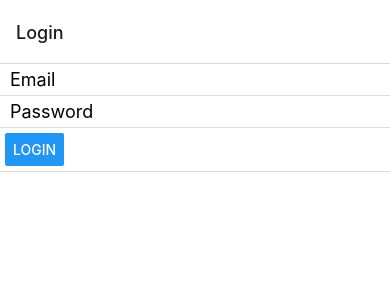
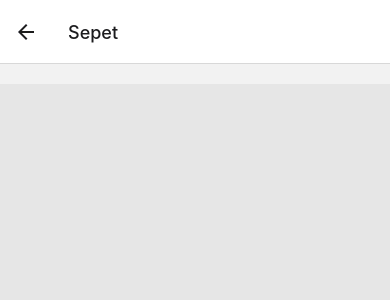
Before and after one commit to burakekincioglu/MyMarketApp, a React Native app: screen /Sepet in a window 390 px wide. Before the commit this address had no page. Shown: the top 300 px of the page. Built offline with nearby package versions, Linux system fonts and the light colour scheme.

Commit message:
ürünler listelenip sepete ekleme ve sepet sayfasında sıralama işlemi gerçekleşti

```diff
--- a/App.js
+++ b/App.js
@@ -10,6 +10,7 @@ import rootReducer from './src/reducers';
 import LoginForm from './src/components/LoginFrom';
 //import StoreList from './src/components/StoreList';
 import StoreList from './src/components/StoreList';
+import Sepet from './src/components/Sepet'
 import { NavigationContainer } from '@react-navigation/native';
 import { createNativeStackNavigator } from '@react-navigation/native-stack';
 
@@ -25,6 +26,7 @@ class App extends Component {
                 <Stack.Navigator>
                     <Stack.Screen name="Login" component={LoginForm}  />
                      <Stack.Screen name="Store" component={StoreList} />
+                     <Stack.Screen name="Sepet" component={Sepet} />
                 </Stack.Navigator>
             </NavigationContainer>
       </Provider>
--- a/src/actions/SepetActions.js
+++ b/src/actions/SepetActions.js
@@ -1,12 +1,10 @@
 import { SEPET_EKLENDI } from "./types";
 
-export const sepeteEklendi = (sepetData) => {
-    return (dispatch) => {
-        dispatch({
-            type: SEPET_EKLENDI,
-            sepetData,
-            sepeUrunCount
 
-        });
+export const sepeteEklendi = (sepetData, sepetUrunCount) => {
+    return {
+        type: SEPET_EKLENDI,
+        sepetData,
+        sepetUrunCount
     };
 };
--- a/src/components/LoginFrom.js
+++ b/src/components/LoginFrom.js
@@ -6,21 +6,19 @@ import { connect } from 'react-redux';
 //import StoreList from './StoreList';
 import { NavigationContainer } from '@react-navigation/native';
 import { createNativeStackNavigator } from '@react-navigation/native-stack';
-import { emailChanged, passwordChanged, loginUser } from '../actions/LoginActions';
+import { emailChanged, passwordChanged } from '../actions/LoginActions';
 
 // kullanicidan gelen login bilgisini redux ile
 
 
- const LoginForm =  (props) => {
+ const LoginForm =  ({ navigation }) => {
         //state = {email: '', password: '', loading: false};
-        const navigation = props.navigation;
+        //const navigation = props.navigation;
         const [email, setMail] = useState("");
         const [password, setPassword] = useState("");
         const [loading, setLoading] = useState(false);
 
         //useEffect(() => {setMail(""), [] });
-
-
 
         const renderButton = () =>
         {
@@ -81,4 +79,9 @@ const mapStateToProps = ( {loginResponse} ) => {
     };
 }
 
+function mapDispatchToProps (dispatch, ownProps) {
+
+}
+
+
 export default connect(mapStateToProps, {emailChanged, passwordChanged})(LoginForm);
--- a/src/components/Sepet.js
+++ b/src/components/Sepet.js
@@ -4,23 +4,23 @@ import { Button } from './Button';
 import { connect } from 'react-redux';
 
 
-const Sepet =  () => {
+const Sepet = ({ sepetData }) => {
 
-    return(
+  return (
     <View style={styles.container}>
 
       <FlatList style={styles.list}
         contentContainerStyle={styles.listContainer}
 
-          data = {this.state.sepetData} // set edilen datayı alıyor
+        data={sepetData} // set edilen datayı alıyor
         horizontal={false}
         numColumns={1}
-          keyExtractor= {(item) => {
+        keyExtractor={(item) => {
           return item.id;
         }}
         ItemSeparatorComponent={() => {
           return (
-              <View style={styles.separator}/>
+            <View style={styles.separator} />
           )
         }}
         renderItem={(post) => {
@@ -35,19 +35,19 @@ const Sepet =  () => {
                 </View>
               </View>
 
-                <Image style={styles.cardImage} source={{uri:item.image}}/>
+              <Image style={styles.cardImage} source={{ uri: item.image }} />
 
               <View style={styles.cardFooter}>
                 <View style={styles.socialBarContainer}>
                   <View style={styles.socialBarSection}>
                     <TouchableOpacity style={styles.socialBarButton} onPress={() => addProductToCart()}>
-                        <Image style={styles.icon} source={{uri: 'https://img.icons8.com/nolan/96/3498db/add-shopping-cart.png'}}/>
+                      <Image style={styles.icon} source={{ uri: 'https://img.icons8.com/nolan/96/3498db/add-shopping-cart.png' }} />
                       <Text style={[styles.socialBarLabel, styles.buyNow]}>Buy Now</Text>
                     </TouchableOpacity>
                   </View>
                   <View style={styles.socialBarSection}>
                     <TouchableOpacity style={styles.socialBarButton}>
-                        <Image style={styles.icon} source={{uri: 'https://img.icons8.com/color/50/000000/hearts.png'}}/>
+                      <Image style={styles.icon} source={{ uri: 'https://img.icons8.com/color/50/000000/hearts.png' }} />
                       <Text style={styles.socialBarLabel}>25</Text>
                     </TouchableOpacity>
                   </View>
@@ -57,9 +57,115 @@ const Sepet =  () => {
           )
         }}
       />
-        <Button title={"SatinAl"} onPress={() => navigation.navigate('SatinAl')}> Satın Al </Button>
     </View>
   )
 
 }
-export default Sepet;
+
+
+const styles = StyleSheet.create({
+  container: {
+    flex: 1,
+    marginTop: 20,
+  },
+  list: {
+    paddingHorizontal: 5,
+    backgroundColor: "#E6E6E6",
+  },
+  listContainer: {
+    alignItems: 'center'
+  },
+  separator: {
+    marginTop: 10,
+  },
+  /******** card **************/
+  card: {
+    shadowColor: '#00000021',
+    shadowOffset: {
+      width: 2
+    },
+    shadowOpacity: 0.5,
+    shadowRadius: 4,
+    marginVertical: 8,
+    backgroundColor: "white",
+    flexBasis: '47%',
+    marginHorizontal: 5,
+  },
+  cardHeader: {
+    paddingVertical: 17,
+    paddingHorizontal: 16,
+    borderTopLeftRadius: 1,
+    borderTopRightRadius: 1,
+    flexDirection: 'row',
+    justifyContent: 'space-between',
+  },
+  cardContent: {
+    paddingVertical: 12.5,
+    paddingHorizontal: 16,
+  },
+  cardFooter: {
+    flexDirection: 'row',
+    justifyContent: 'space-between',
+    paddingTop: 12.5,
+    paddingBottom: 25,
+    paddingHorizontal: 16,
+    borderBottomLeftRadius: 1,
+    borderBottomRightRadius: 1,
+  },
+  cardImage: {
+    flex: 1,
+    height: 150,
+    width: null,
+  },
+  /******** card components **************/
+  title: {
+    fontSize: 18,
+    flex: 1,
+  },
+  price: {
+    fontSize: 16,
+    color: "green",
+    marginTop: 5
+  },
+  buyNow: {
+    color: "purple",
+  },
+  icon: {
+    width: 25,
+    height: 25,
+  },
+  /******** social bar ******************/
+  socialBarContainer: {
+    justifyContent: 'center',
+    alignItems: 'center',
+    flexDirection: 'row',
+    flex: 1
+  },
+  socialBarSection: {
+    justifyContent: 'center',
+    flexDirection: 'row',
+    flex: 1,
+  },
+  socialBarlabel: {
+    marginLeft: 8,
+    alignSelf: 'flex-end',
+    justifyContent: 'center',
+  },
+  socialBarButton: {
+    flexDirection: 'row',
+    justifyContent: 'center',
+    alignItems: 'center',
+  }
+});
+
+
+const mapStateToProps = ({ sepetResponse }) => {
+  const { sepetUrunCount } = sepetResponse;
+  return { // return dediğim anda artık bu değerler props'a dahil oluyor
+    sepetData: sepetResponse.sepetData,
+    sepetUrunCount
+  };
+}
+
+
+export default connect(mapStateToProps)(Sepet);
--- a/src/components/StoreList.js
+++ b/src/components/StoreList.js
@@ -8,11 +8,11 @@ import { createNativeStackNavigator } from '@react-navigation/native-stack';
 import { useNavigation } from '@react-navigation/native';
 
 
-  const StoreList = () => {
+const StoreList = ({ addCart, navigation }) => {
   const [data, setData] = useState([]);
   const [sepetData, setSepetData] = useState([]);
   const [sepetUrunCount, setUrunCount] = useState();
-    const navigation = useNavigation();
+  //const navigation = useNavigation();
   //const navigation = actions.navigation;
 
   useEffect(() => {
@@ -21,9 +21,8 @@ import { useNavigation } from '@react-navigation/native';
       .then(json => setData(json))
   }, []);
 
-    const sepeteEkle = () => {
-      sepeteEklendi();
-
+  const sepeteEkle = (item) => {
+    addCart(item);
   }
 
   return (
@@ -44,7 +43,7 @@ import { useNavigation } from '@react-navigation/native';
           )
         }}
         renderItem={(post) => {
-            const item = post.item;
+          const item = post.item; // gelen data ile doldurulan item kendisi
           return (
             <View style={styles.card}>
 
@@ -60,7 +59,7 @@ import { useNavigation } from '@react-navigation/native';
               <View style={styles.cardFooter}>
                 <View style={styles.socialBarContainer}>
                   <View style={styles.socialBarSection}>
-                      <TouchableOpacity style={styles.socialBarButton} onPress={() => sepeteEkle()}>
+                    <TouchableOpacity style={styles.socialBarButton} onPress={() => sepeteEkle(item)}>
                       <Image style={styles.icon} source={{ uri: 'https://img.icons8.com/nolan/96/3498db/add-shopping-cart.png' }} />
                       <Text style={[styles.socialBarLabel, styles.buyNow]}>Buy Now</Text>
                     </TouchableOpacity>
@@ -79,7 +78,7 @@ import { useNavigation } from '@react-navigation/native';
           )
         }}
       />
-        <Button title={"Sepet"} onPress={() => navigation.navigate('Sepet')}> Sepete Git </Button>
+      <Button title={"Sepet"} onPress={() => navigation.navigate('Sepet')} />
     </View>
   );
 };
@@ -184,11 +183,18 @@ import { useNavigation } from '@react-navigation/native';
 
 
 const mapStateToProps = ({ sepetResponse }) => {
-    const { sepetData, sepetUrunCount } = sepetResponse;
+  const { sepetUrunCount } = sepetResponse;
   return { // return dediğim anda artık bu değerler props'a dahil oluyor
-      sepetData,
+    sepetData : sepetResponse.sepetData,
     sepetUrunCount
   };
 }
 
-  export default connect(mapStateToProps, { sepeteEklendi })(StoreList);
+function mapDispatchToProps(dispatch, ownProps) { //
+  return {
+    addCart: (item) => dispatch(sepeteEklendi(item, ownProps.sepetUrunCount)),
+  };
+}
+
+
+export default connect(mapStateToProps, mapDispatchToProps)(StoreList);
--- a/src/reducers/sepetReducer.js
+++ b/src/reducers/sepetReducer.js
@@ -8,7 +8,7 @@ const INITIAL_STATE = {
 export default (state= INITIAL_STATE, action) => {
     switch (action.type) {
         case SEPET_EKLENDI:
-            return { ...state, sepetData: action.sepetData, sepetUrunCount: action.sepetUrunCount + 1};
+            return { ...state, sepetData: [...state.sepetData, action.sepetData], sepetUrunCount: action.sepetUrunCount + 1};
         default:
             return state;
     }
```
Lines whose indentation alone changed are shown as unchanged.
